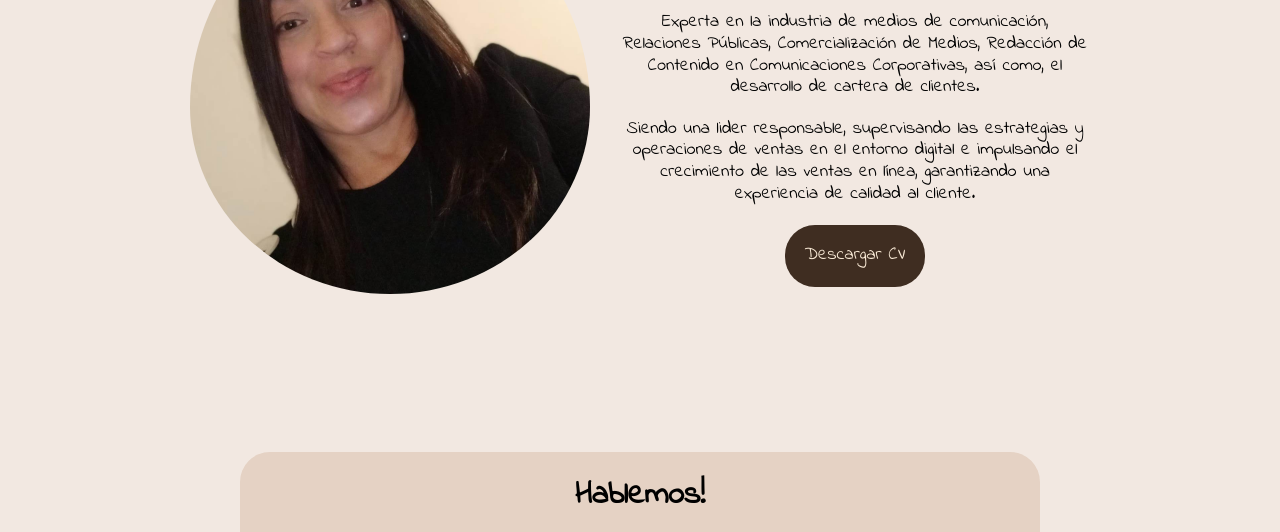
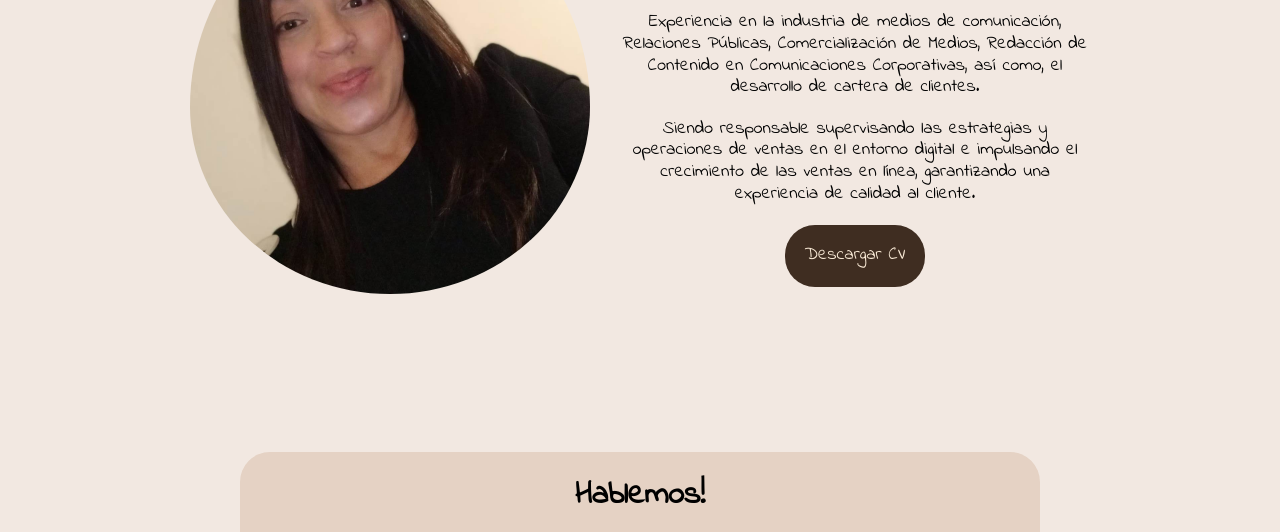
Before and after one commit to itamol/Proyecto-2-Jeanette-Guardia-Final, a plain HTML site: page index.html in a window 1280 px wide. Shown: the part 230-762 px from the top of the page. Drawn offline with Linux system fonts and the light colour scheme.

Commit message:
Modificación en el texto

```diff
--- a/index.html
+++ b/index.html
@@ -31,8 +31,8 @@
             <div><img class="perfil-img" src="img/Foto Jeannette2.jpeg" alt="Img perfil"></div>
             <ul class="perfil-info">
                 <li><h1>Hola! soy Jeannette</h1></li>
-                <li><p>Experta en la industria de medios de comunicación, Relaciones Públicas, Comercialización de Medios, Redacción de Contenido en Comunicaciones Corporativas, así como, el desarrollo de cartera de clientes.</p></li>
-                <li><p>Siendo una lider responsable, supervisando las estrategias y operaciones de ventas en el entorno digital e impulsando el crecimiento de las ventas en línea, garantizando una experiencia de calidad al cliente.</p></li>
+                <li><p>Experiencia en la industria de medios de comunicación, Relaciones Públicas, Comercialización de Medios, Redacción de Contenido en Comunicaciones Corporativas, así como, el desarrollo de cartera de clientes.</p></li>
+                <li><p>Siendo responsable supervisando las estrategias y operaciones de ventas en el entorno digital e impulsando el crecimiento de las ventas en línea, garantizando una experiencia de calidad al cliente.</p></li>
                 <li><button class="perfil-btn"><a href="Curriculum.pdf" target="_blank">Descargar CV</a></button></li>
             </ul>
         </section>
```
